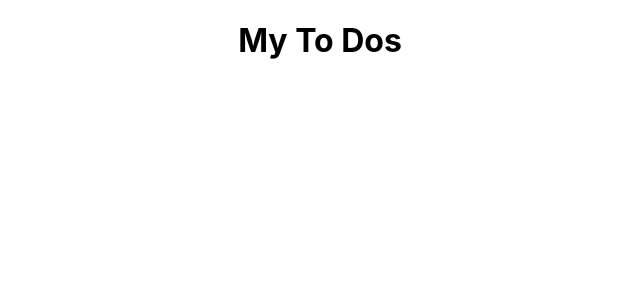
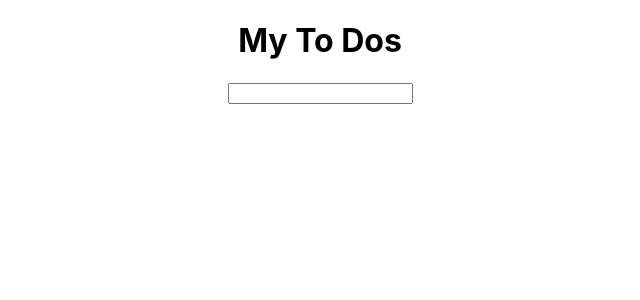
Before and after one commit to KCWill/ts-to-do, a React (Create React App) app: page / in a window 1280 px wide. Shown: the top 300 px of the page, without its empty margins (320-960 px from the left). Built offline with nearby package versions, Linux system fonts and the light colour scheme.

Commit message:
Add title input box for to do

```diff
--- a/public/index.html
+++ b/public/index.html
@@ -3,11 +3,6 @@
   <head>
     <meta charset="utf-8" />
     <meta name="viewport" content="width=device-width, initial-scale=1" />
-    <link rel="apple-touch-icon" href="%PUBLIC_URL%/logo192.png" />
-    <!--
-      manifest.json provides metadata used when your web app is installed on a
-      user's mobile device or desktop. See https://developers.google.com/web/fundamentals/web-app-manifest/
-    -->
     <link rel="manifest" href="%PUBLIC_URL%/manifest.json" />
     <title>To-Dos</title>
   </head>
--- a/src/Components/App/App.tsx
+++ b/src/Components/App/App.tsx
@@ -1,11 +1,21 @@
 import './App.css';
 import ToDos from '../ToDos/ToDos';
+import { useState, useEffect, FormEvent } from 'react';
+import CreateToDos from '../CreateToDos/CreateToDos';
 
 const App = () => {
+  const [ toDoTitle, setToDoTitle ] = useState('');
+
+  const addTitle = (event: FormEvent<HTMLFormElement>) => {
+    event.preventDefault();
+    const input = event.currentTarget.value;
+    setToDoTitle(input);
+  }
   return (
     <div className="App">
       <h1>My To Dos</h1>
       <ToDos />
+      <CreateToDos addTitle={addTitle} />
     </div>
   );
 }
--- a/src/Components/CreateToDos/CreateToDos.tsx
+++ b/src/Components/CreateToDos/CreateToDos.tsx
@@ -1,10 +1,17 @@
-export type Props = {
+import React, { FC } from 'react';
 
+
+type Props = {
+  addTitle: any;
 }
 
-const CreateToDos = () => {
+const CreateToDos: FC<Props> = ({ addTitle }) => {
   return (
-    <div></div>
+    <div>
+      <form>
+        <input type='text' onChange={addTitle}></input>
+      </form>
+    </div>
   )
 }
 
--- a/src/Components/ToDoTile/ToDoTile.tsx
+++ b/src/Components/ToDoTile/ToDoTile.tsx
@@ -1,4 +1,4 @@
-export type Props = {
+type Props = {
 
 };
 
```
Also changed, not shown: public/manifest.json.
